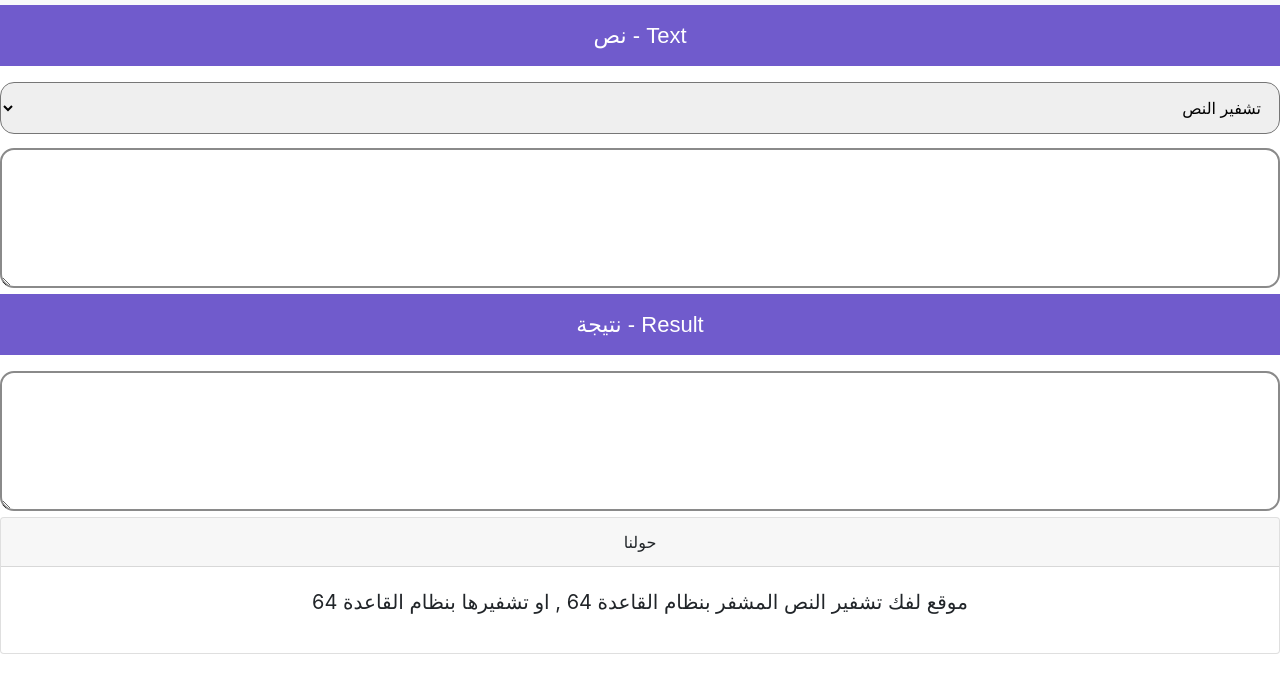
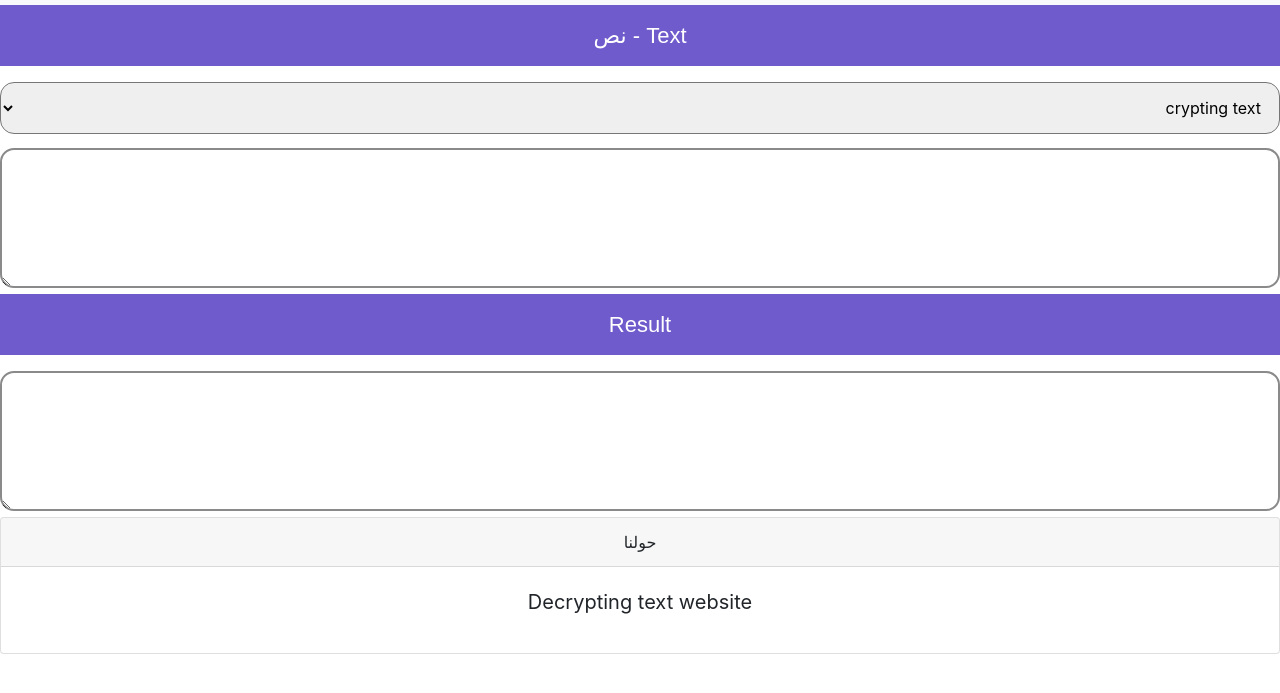
Before and after one commit to superALLEY/-Encryption-Decryption, a plain HTML site: page index.html in a window 1280 px wide. Shown: the part 81-774 px from the top of the page. Drawn offline with nearby package versions, Linux system fonts and the light colour scheme.

Commit message:
Update index.html

```diff
--- a/index.html
+++ b/index.html
@@ -53,13 +53,13 @@
 
                <p>Text - نص</p>
                <select id="select">
-                   <option value="encode">تشفير النص</option>
-                   <option value="decode">فك تشفير النص</option>
+                   <option value="encode">crypting text</option>
+                   <option value="decode">decrypting text</option>
                </select>
 
                <textarea id="text"></textarea>
 
-               <p> Result - نتيجة</p>
+               <p> Result</p>
                <textarea id="result">
 
                 </textarea>
@@ -72,8 +72,7 @@
             </div>
             <div class="card-body" >
               <blockquote class="blockquote mb-0">
-                <p style="text-align: center;">موقع لفك تشفير  النص المشفر بنظام
-                     القاعدة 64  , او تشفيرها بنظام القاعدة 64</p>
+                <p style="text-align: center;"> Decrypting text website </p>
 
             </blockquote>
             </div>
```
